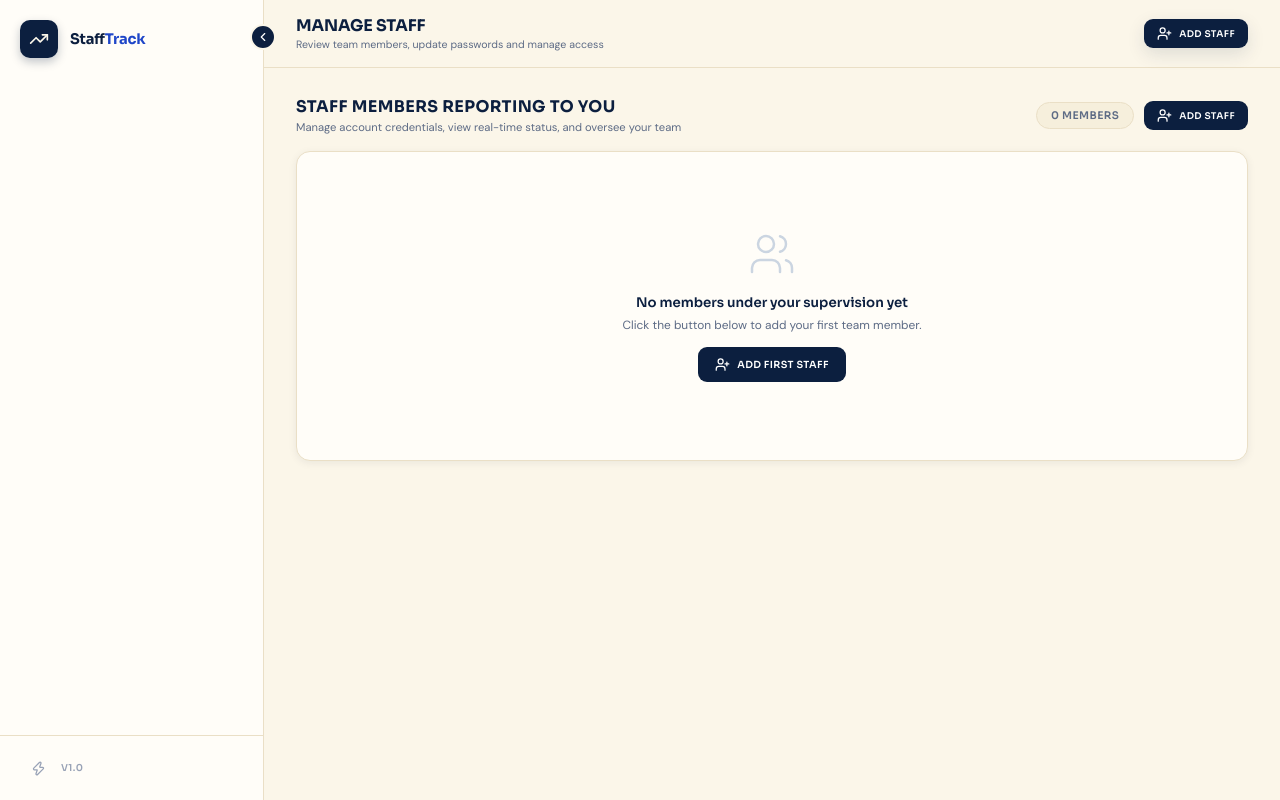
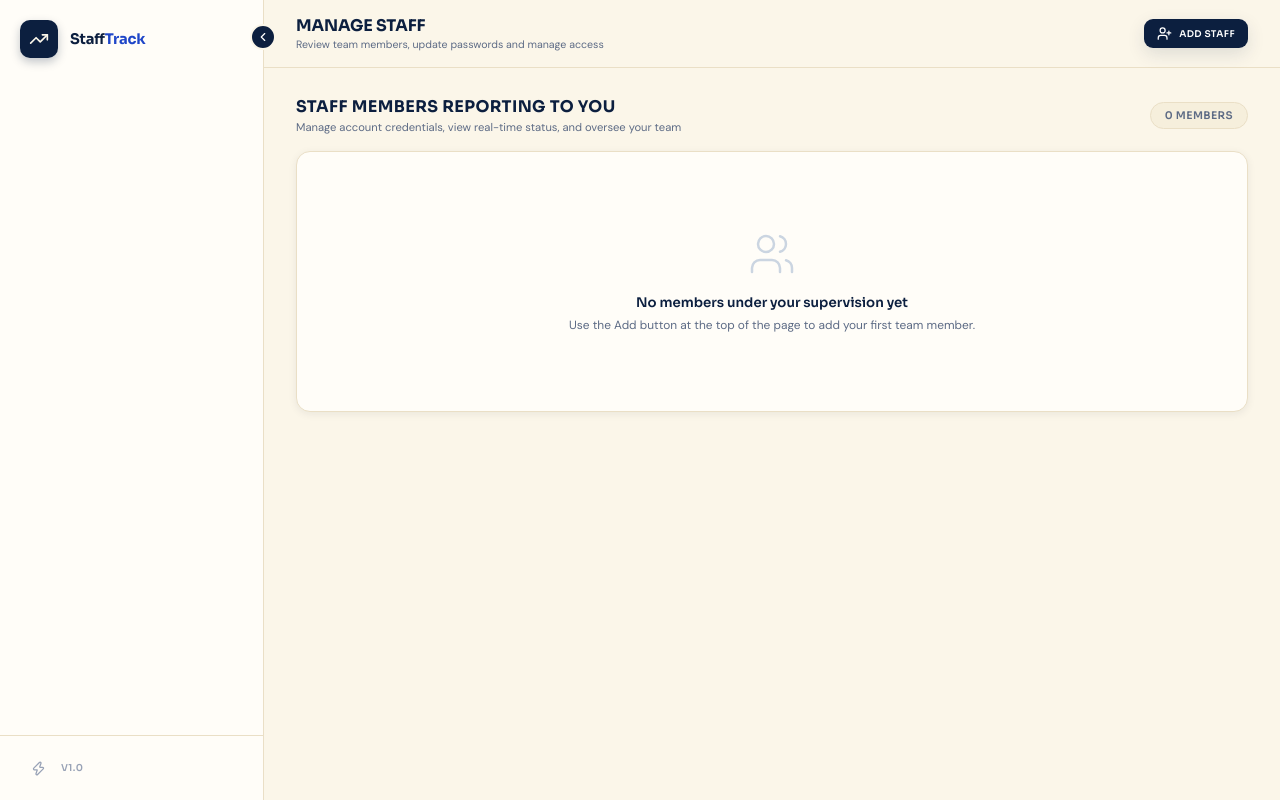
Before and after one commit to magnus-innovativedev/RandD-staff-commitment, a Flask app: template template/add_user.html in a window 1280 px wide. Run offline with Flask 3, Linux system fonts and the light colour scheme; the template is opened without the code that fills it, so the values that code supplies are empty; some libraries are stand-ins or nearby versions.

Commit message:
removed two add staff button

```diff
--- a/template/add_user.html
+++ b/template/add_user.html
@@ -15,7 +15,7 @@
 
 {% block content %}
 
-<!-- Header & Add Button -->
+<!-- Member list heading -->
 <div class="mb-4" style="display: flex; align-items: center; justify-content: space-between; flex-wrap: wrap; gap: 14px;">
   <div>
     <h2 style="font-family: var(--font-head); font-size: 1.15rem; font-weight: 700; color: var(--navy); text-transform: uppercase; letter-spacing: .4px;">
@@ -23,14 +23,10 @@
     </h2>
     <span class="text-muted" style="font-size: .8rem;">Manage account credentials, view real-time status, and oversee your team</span>
   </div>
-  <div style="display: flex; align-items: center; gap: 10px;">
+  <div>
     <span class="badge badge-gray" style="font-size: .75rem; padding: 6px 14px;">
       {{ subordinates | length }} {{ 'Member' if subordinates | length == 1 else 'Members' }}
     </span>
-    <button type="button" class="btn btn-primary btn-sm" onclick="openAddMemberModal()">
-      <i data-lucide="user-plus" class="icon"></i>
-      {% if g.user.role == 'developer' %}Add CMO{% elif g.user.role == 'cmo' %}Add Member{% else %}Add Staff{% endif %}
-    </button>
   </div>
 </div>
 
@@ -135,11 +131,7 @@
     <div class="empty-state">
       <i data-lucide="users" class="icon-2xl" style="stroke: #cbd5e1; stroke-width: 1.25; margin-bottom: 12px;"></i>
       <h3>No members under your supervision yet</h3>
-      <p>Click the button below to add your first team member.</p>
-      <button type="button" class="btn btn-primary" onclick="openAddMemberModal()" style="margin-top: 14px;">
-        <i data-lucide="user-plus" class="icon"></i>
-        {% if g.user.role == 'developer' %}Add First CMO{% elif g.user.role == 'cmo' %}Add First Member{% else %}Add First Staff{% endif %}
-      </button>
+      <p>Use the Add button at the top of the page to add your first team member.</p>
     </div>
   </div>
 </div>
```
